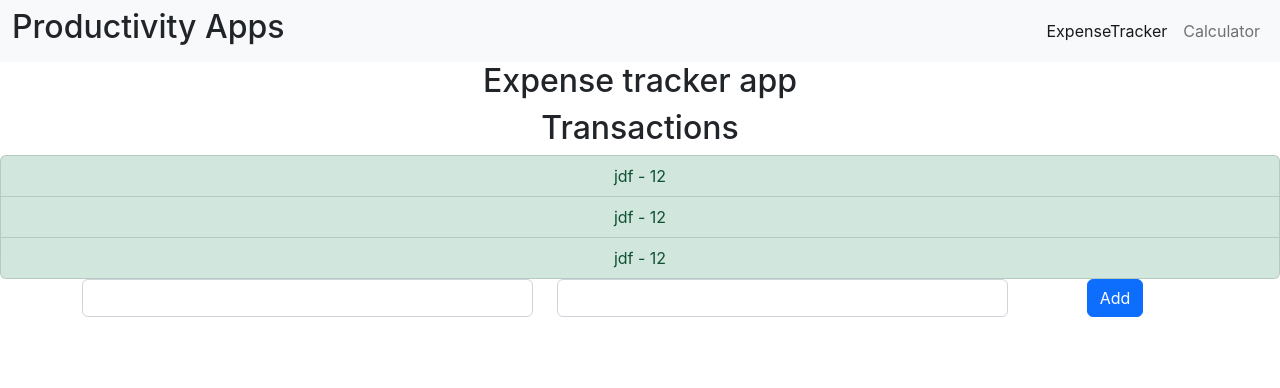
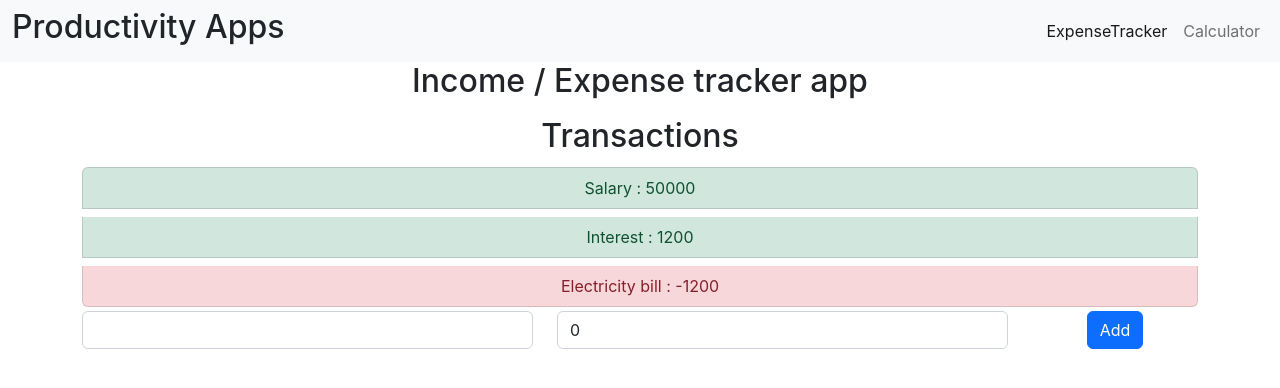
Before and after one commit to ninad365/ProductivityTools, a React (Create React App) app: page / in a window 1280 px wide. Shown: the top 388 px of the page. Built offline with nearby package versions, Linux system fonts and the light colour scheme.

Commit message:
Add net income template

```diff
--- a/src/components/ExpenseTracker.js
+++ b/src/components/ExpenseTracker.js
@@ -1,6 +1,7 @@
 import React, { useState } from 'react'
 
 import { Transactions } from './ExpenseTracker/Transactions';
+import { NetIncomeExpense } from './ExpenseTracker/NetIncomeExpense';
 import { Header } from './ExpenseTracker/Header';
 import { AddIncome } from './ExpenseTracker/AddIncome';
 import { AddExpense } from './ExpenseTracker/AddExpense';
@@ -8,19 +9,19 @@ import { AddExpense } from './ExpenseTracker/AddExpense';
 function ExpenseTracker() {
     let default_transactions = [
       {
-        id:1,
-        text:"jdf",
-        value:12,
+        id:2,
+        text:"Salary",
+        value:50000,
       },
       {
-        id:2,
-        text:"jdf",
-        value:12,
+        id:1,
+        text:"Interest",
+        value:1200,
       },
       {
         id:3,
-        text:"jdf",
-        value:12,
+        text:"Electricity bill",
+        value:-1200,
       }
     ]
 
@@ -35,6 +36,7 @@ function ExpenseTracker() {
   return (
     <div className="App">
       < Header />
+      < NetIncomeExpense />
       < Transactions transactions= {transactions}/>
       < AddIncome />
       < AddExpense addExpenseClick={(transaction, amount) => addExpenseClick(transaction, amount)} />
--- a/src/components/ExpenseTracker/AddExpense.js
+++ b/src/components/ExpenseTracker/AddExpense.js
@@ -4,6 +4,8 @@ import React, { useState } from 'react'
 export const AddExpense = (props) => {
     const [entry, setEntry] = useState('')
     const [amount, setAmount] = useState(0)
+    const [totalIncome, settotalIncome] = useState(0)
+    const [totalExpense, settotalExpense] = useState(0)
 
 
     function getEntryText(val) {
@@ -13,18 +15,32 @@ export const AddExpense = (props) => {
         setAmount(val.target.value)
     }
 
+    function addExpenseButtonClick(){
+        if (entry === ''){
+            alert("Please set the name for the transaction")
+        }
+        else if (amount === 0){
+            alert("The amount can not be zero")
+        }
+        else{
+            props.addExpenseClick(entry, amount)
+            setEntry('')
+            setAmount(0)
+        }
+    }
+
     return (
         <div className='form'>
             <div className="container">
                 <div className="row">
                     <div className="col-5">
-                        <input type="text" className="form-control" aria-label="Sizing example input" onChange={getEntryText} aria-describedby="inputGroup-sizing-sm" />
+                        <input value={entry} type="text" className="form-control" aria-label="Sizing example input" onChange={getEntryText} aria-describedby="inputGroup-sizing-sm" />
                     </div>
                     <div className="col-5">
-                        <input type="number" className="form-control" aria-label="Sizing example input" onChange={getEntryAmount} aria-describedby="inputGroup-sizing-sm" />
+                        <input value={amount} type="number" className="form-control" aria-label="Sizing example input" onChange={getEntryAmount} aria-describedby="inputGroup-sizing-sm" />
                     </div>
                     <div className="col-2">
-                        <button type="submit" className="btn btn-primary" onClick={() => props.addExpenseClick(entry, amount)}>Add</button>
+                        <button type="submit" className="btn btn-primary" onClick={addExpenseButtonClick}>Add</button>
                     </div>
                 </div>
             </div>
--- a/src/components/ExpenseTracker/Header.js
+++ b/src/components/ExpenseTracker/Header.js
@@ -3,7 +3,7 @@ import React from 'react'
 export const Header = () => {
     return (
         <h2>
-            Expense tracker app
+            Income / Expense tracker app
         </h2>
     )
 }
--- /dev/null
+++ b/src/components/ExpenseTracker/NetIncomeExpense.js
@@ -0,0 +1,9 @@
+import React from 'react'
+
+export function NetIncomeExpense(props) {
+  return (
+    <div>
+      <p>{}</p>
+    </div>
+  )
+}
--- a/src/components/ExpenseTracker/Transactions.js
+++ b/src/components/ExpenseTracker/Transactions.js
@@ -1,16 +1,15 @@
 import React from 'react'
 
 export const Transactions = (props) => {
-    console.log(props.transactions)
-    console.log(typeof(props.transactions))
     const transactions = props.transactions;
 
     const listItems = transactions.map((transaction) =>
-        <li className="list-group-item list-group-item-success" key={transaction.id}>{transaction.text} - {transaction.value}</li>
+        <li className={`my-1 list-group-item ${transaction.value > 0 ? 'list-group-item-success' : 'list-group-item-danger'}`}
+            key={transaction.id}>{transaction.text} : {transaction.value}</li>
     );
 
     return (
-        <div>
+        <div className='container'>
             <h2>
                 Transactions
             </h2>
```
